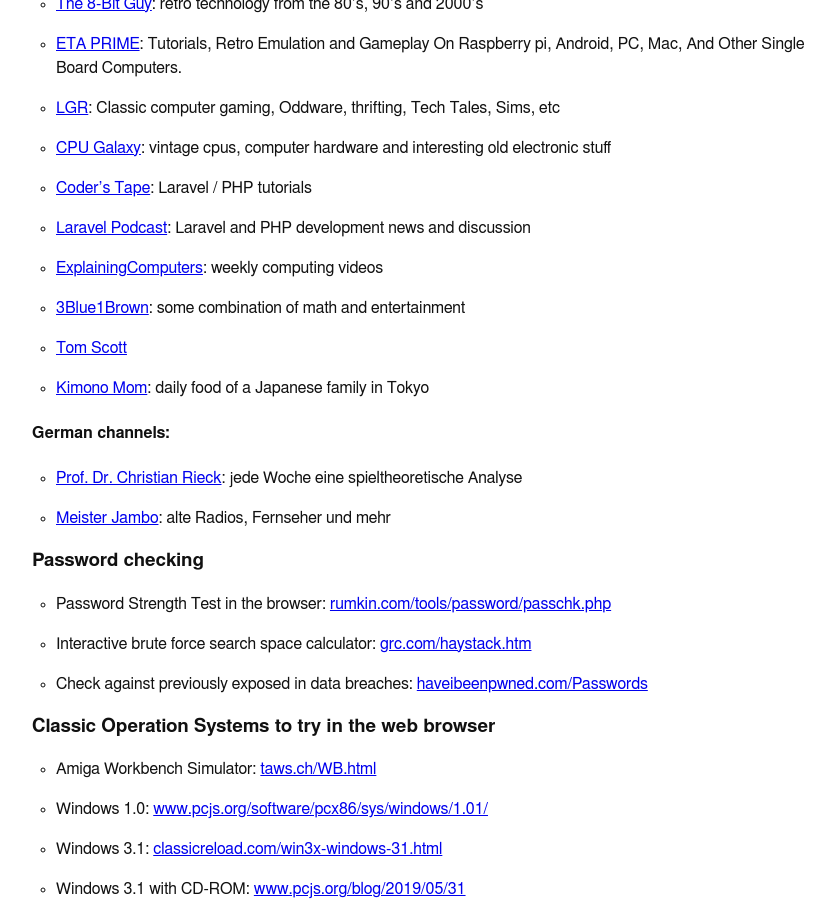
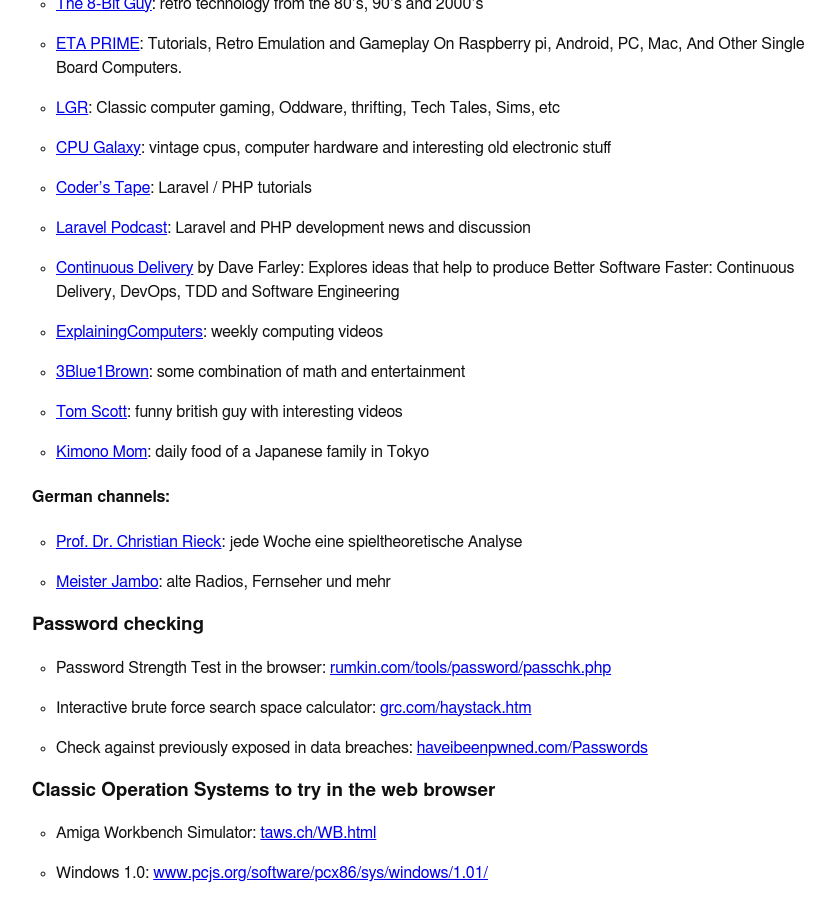
Before and after one commit to oliworx/oliworx.github.com, a Jekyll site: the page built from links.md, in a window 1280 px wide and 900 px high, scrolled down 1106 px. Shown: the whole window, without its empty margins (208-1043 px from the left). Built offline with Jekyll 4.4.1, drawn with Linux system fonts in a browser that asks for light colours; our own code applies the rules of GitHub Pages for plain Markdown files.

Commit message:
Add youtube channel Continuous Delivery to links page

```diff
--- a/links.md
+++ b/links.md
@@ -53,9 +53,10 @@
  * [CPU Galaxy](https://www.youtube.com/channel/UC2H-q9ZkIEwdNazdCZJTdsg):  vintage cpus, computer hardware and interesting old electronic stuff
  * [Coder's Tape](https://www.youtube.com/channel/UCQI-Ym2rLZx52vEoqlPQMdg): Laravel / PHP tutorials
  * [Laravel Podcast](https://www.youtube.com/channel/UCfSLACOAW4GPMis9oTZtbpQ): Laravel and PHP development news and discussion
+ * [Continuous Delivery](https://www.youtube.com/channel/UCCfqyGl3nq_V0bo64CjZh8g) by Dave Farley: Explores ideas that help to produce Better Software Faster: Continuous Delivery, DevOps, TDD and Software Engineering
  * [ExplainingComputers](https://www.youtube.com/channel/UCbiGcwDWZjz05njNPrJU7jA): weekly computing videos
  * [3Blue1Brown](https://www.youtube.com/channel/UCYO_jab_esuFRV4b17AJtAw): some combination of math and entertainment
- * [Tom Scott](https://www.youtube.com/channel/UCBa659QWEk1AI4Tg--mrJ2A)
+ * [Tom Scott](https://www.youtube.com/channel/UCBa659QWEk1AI4Tg--mrJ2A): funny british guy with interesting videos
  * [Kimono Mom](https://www.youtube.com/channel/UCLLC4hipTYA1e-Rv-l31Z_w): daily food of a Japanese family in Tokyo
 
 #### German channels:
```
